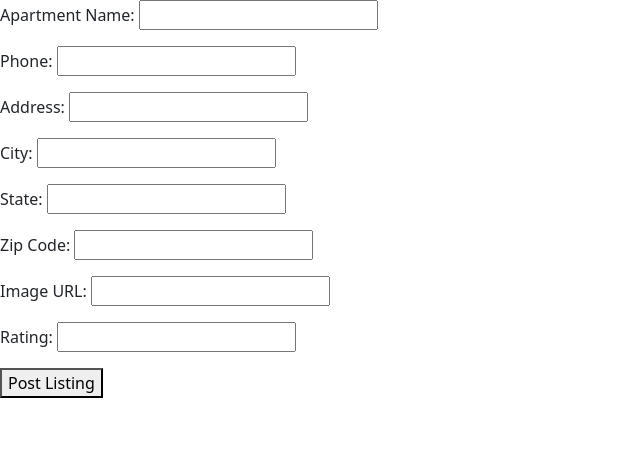
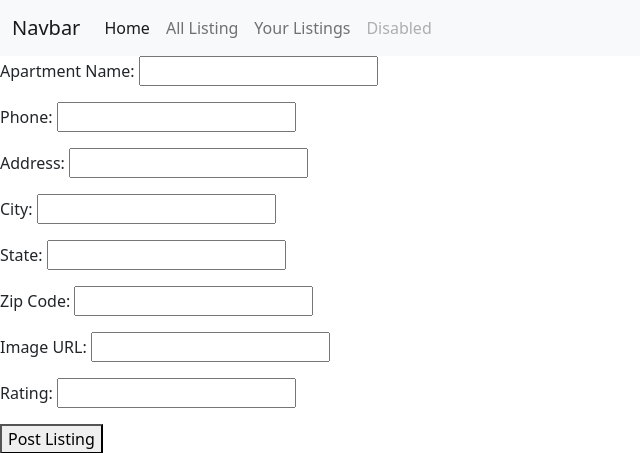
Before and after one commit to wenqiyes/hb_project, a Flask app: page /add_listing in a window 1280 px wide. Shown: the top 453 px of the page, without its empty margins (0-640 px from the left). Run offline with Flask 2, Linux system fonts and the light colour scheme; a user stored in the database is signed in; data comes from the database, SQL or seed files in the repository.

Commit message:
mvp completed

```diff
--- a/server.py
+++ b/server.py
@@ -2,7 +2,7 @@
 
 from pprint import pformat
 
-from flask import Flask, render_template, request, flash, session, redirect,url_for
+from flask import Flask, render_template, request, flash, session, redirect,url_for,jsonify
 from model import connect_to_db, db, User, Listing, Favorite
 import requests
 import json
@@ -101,49 +101,84 @@ def register():
     return render_template('register.html', form=form)
 
 
+API_KEY = os.environ['YELP_KEY']
+
 @app.route("/listings")
 def all_listings():
     """show all the apartment listings"""
-    API_KEY = os.environ['YELP_KEY']
+
     URL = 'https://api.yelp.com/v3/businesses/search'
     HEADERS = {'Authorization': 'bearer %s' % API_KEY}
 
     # Define the Parameters of the search
-    zip_code = request.args.get('zipcode','')
+    # zip_code = request.args.get('zipcode','')
 
-    PARAMS = {'location':zip_code,
+    if request.args.get('zipcode'):
+        zip_code = request.args.get('zipcode')
+        session['zip_code'] = zip_code
+    elif session.get('zip_code'):
+        zip_code = session['zip_code']
+    else:
+        zip_code = ''
+
+    if zip_code == '':
+        return redirect("/")
+    else:
+        PARAMS = {'location':zip_code,
               'categories':'apartments',
               'limit':50}
 
 
-    # Make a Request to the API, and return results
-    response = requests.get(url=URL,
+        # Make a Request to the API, and return results
+        response = requests.get(url=URL,
                             params=PARAMS,
                             headers=HEADERS)
 
 
-    # Convert response to a JSON String
-    listings_data = response.json()
+        # Convert response to a JSON String
+        listings_data = response.json()
 
-    if 'businesses' in listings_data:
-        listing_results = listings_data['businesses']
-    else:
-        listing_results = []
+        if 'businesses' in listings_data:
+            listing_results = listings_data['businesses']
+        else:
+            listing_results = []
 
 
-    #data from database
-    db_results = crud.get_listing_from_db(zip_code)
+        #data from database
+        db_results = crud.get_listing_from_db(zip_code)
 
-    #data count from yelp_api and database
-    data_count = 50 + len(db_results)
+        #data count from yelp_api and database
+        data_count = 50 + len(db_results)
 
-    if 'user_email' in session:
-        user_id = crud.get_user_by_email(session['user_email']).id
+        if 'user_email' in session:
+            user_id = crud.get_user_by_email(session['user_email']).id
+        else:
+            user_id = None
+
+
+        return render_template('all_listings.html', pformat=pformat,listings_data=listings_data,listing_results=listing_results,db_results=db_results,data_count=data_count, user_id=user_id)
+
+@app.route("/listings/<listing_id>")
+def show_listing_details(listing_id):
+    """Show details on a particular listing."""
+    if listing_id.isdigit()  :
+        db_listing = crud.get_listing_by_id(listing_id)
+        yelp_listing = None
     else:
-        user_id = None
-    print(user_id)
+        db_listing = None
+        URL = f"https://api.yelp.com/v3/businesses/{listing_id}"
+        HEADERS = {'Authorization': 'bearer %s' % API_KEY}
 
-    return render_template('all_listings.html', pformat=pformat,listings_data=listings_data,listing_results=listing_results,db_results=db_results,data_count=data_count, user_id=user_id)
+
+        # Make a Request to the API, and return results
+        response = requests.get(url=URL,
+                            headers=HEADERS)
+
+
+        # Convert response to a JSON String
+        yelp_listing = response.json()
+
+    return render_template("listing_details.html", db_listing=db_listing,yelp_listing = yelp_listing)
 
 @app.route("/add_listing")
 @login_required
@@ -225,6 +260,7 @@ def post_new_listing():
 
 
 @app.route("/user_listings")
+@login_required
 def show_user_listing() :
     """show all user listings"""
     user_email = session.get("user_email","")
@@ -241,6 +277,23 @@ def show_user_listing() :
     finally:
         return render_template('user_listings.html',user_listings=user_listings,listing_count=listing_count)
 
+@app.route("/user_listings/favorite.json", methods=['POST'])
+@login_required
+def set_favorite():
+    """set listing as favorite listing"""
+    listing_id = int(request.json.get('listing_id'))
+    print(listing_id)
+    listing = crud.get_listing_by_id(listing_id)
+    print(listing)
+
+    if listing:
+        result_text = f"{listing.name} is your favorite listing!"
+    else:
+        result_text = "There is no favorite listing yet."
+
+    return jsonify({'msg': result_text})
+
+
 
 
 
--- a/static/project.css
+++ b/static/project.css
@@ -2,3 +2,7 @@
     width: 100%;
     height: 100%;
 }
+
+#favorite_listing{
+    margin:10px;
+}
--- a/templates/add_listing.html
+++ b/templates/add_listing.html
@@ -5,27 +5,27 @@
     <form action="/post_listing" method="POST">
         <p>
             <label for="add_name">Apartment Name:</label>
-            <input id="add_name" type="text" name="add_name">
+            <input id="add_name" type="text" name="add_name" required>
         </p>
         <p>
             <label for="add_phone">Phone:</label>
-            <input id="add_phone" type="text" name="add_phone">
+            <input id="add_phone" type="text" name="add_phone" pattern="[0-9]{10}" required>
         </p>
         <p>
             <label for="add_address">Address:</label>
-            <input id="add_address" type="text" name="add_address">
+            <input id="add_address" type="text" name="add_address" required>
         </p>
         <p>
             <label for="add_city">City:</label>
-            <input id="add_city" type="text" name="add_city">
+            <input id="add_city" type="text" name="add_city" required>
         </p>
         <p>
             <label for="add_state">State:</label>
-            <input id="add_state" type="text" name="add_state">
+            <input id="add_state" type="text" name="add_state" required>
         </p>
         <p>
             <label for="add_zip_code">Zip Code:</label>
-            <input id="add_zip_code" type="text" name="add_zip_code">
+            <input id="add_zip_code" type="text" name="add_zip_code" required>
         </p>
         <p>
             <label for="add_image_url">Image URL:</label>
@@ -33,7 +33,7 @@
         </p>
         <p>
             <label for="add_rating">Rating:</label>
-            <input id="add_rating" type="number" step="0.1" name="add_rating">
+            <input id="add_rating" type="number" step="0.1" name="add_rating" required>
         </p>
 
             <input id="add_yelp_id" type="hidden" value="" name="add_yelp_id">
--- a/templates/base.html
+++ b/templates/base.html
@@ -14,6 +14,22 @@
     {% block head %}{% endblock %}
   </head>
   <body>
+    <nav class="navbar navbar-expand-lg bg-light">
+      <div class="container-fluid">
+        <a class="navbar-brand" href="#">Navbar</a>
+        <button class="navbar-toggler" type="button" data-bs-toggle="collapse" data-bs-target="#navbarNavAltMarkup" aria-controls="navbarNavAltMarkup" aria-expanded="false" aria-label="Toggle navigation">
+          <span class="navbar-toggler-icon"></span>
+        </button>
+        <div class="collapse navbar-collapse" id="navbarNavAltMarkup">
+          <div class="navbar-nav">
+            <a class="nav-link active" aria-current="page" href="/">Home</a>
+            <a class="nav-link" href="/listings">All Listing</a>
+            <a class="nav-link" href="user_listings">Your Listings</a>
+            <a class="nav-link disabled">Disabled</a>
+          </div>
+        </div>
+      </div>
+    </nav>
 
     {% block body %}{% endblock %}
   </body>
```
Also changed, not shown: static/project.js (+24 -0 lines), templates/all_listings.html (+2 -6 lines), templates/listing_details.html (+51 -0 lines), templates/user_listings.html (+10 -2 lines).
